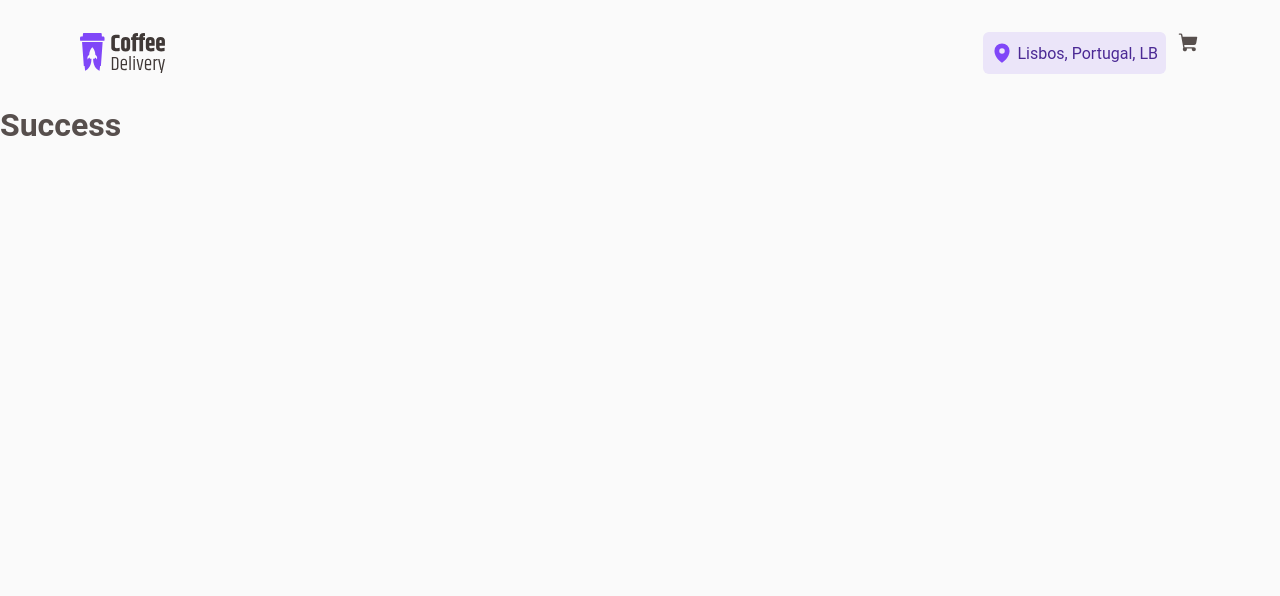
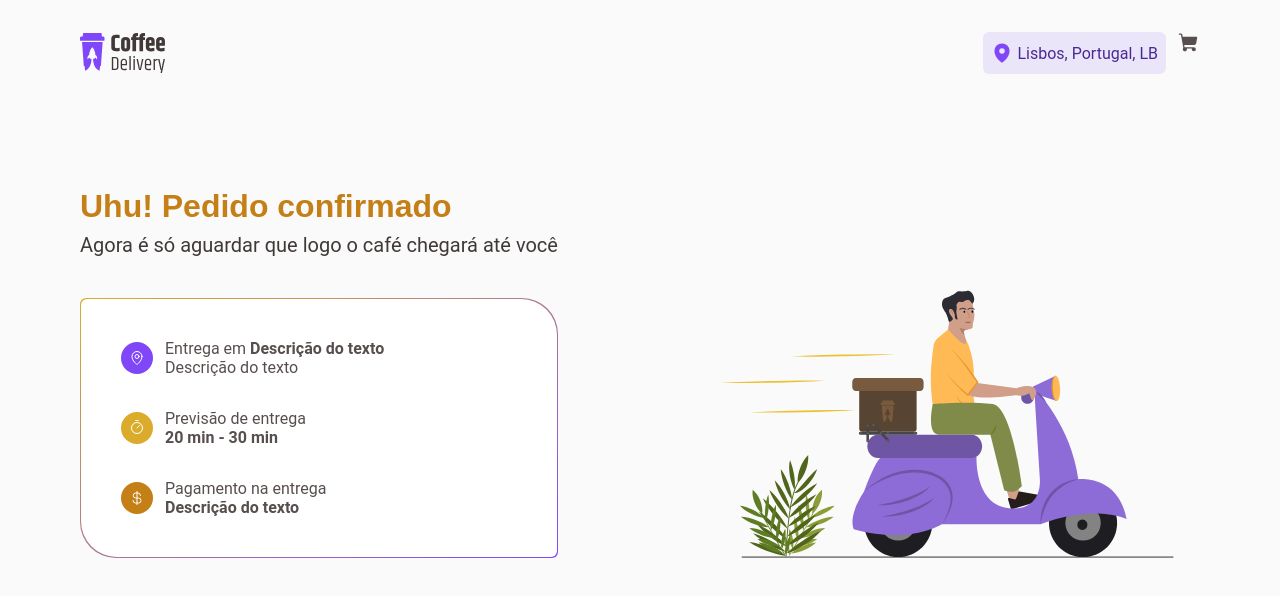
Before and after one commit to simaomenezes/Challenge-Coffee-Delivery, a React (Vite) app in the folder Coffee-Delivery/: page /success in a window 1280 px wide. Shown: the top 596 px of the page. Built offline with nearby package versions, Linux system fonts and the light colour scheme.

Commit message:
feat: Create page car and success.

```diff
--- a/Coffee-Delivery/src/pages/Cart/index.tsx
+++ b/Coffee-Delivery/src/pages/Cart/index.tsx
@@ -1,7 +1,14 @@
+import { Container, InfoContainer } from './styles'
+
 export function Car() {
   return (
-    <div>
-      <h1>My Car</h1>
-    </div>
+    <Container>
+      <InfoContainer>
+        <h2>Complete seu pedido</h2>
+      </InfoContainer>
+      <InfoContainer>
+        <h2>Cafés selecionados</h2>
+      </InfoContainer>
+    </Container>
   )
 }
--- /dev/null
+++ b/Coffee-Delivery/src/pages/Cart/styles.ts
@@ -0,0 +1,218 @@
+import styled from 'styled-components'
+
+import { mixins } from '../../styles/mixins'
+
+export const Container = styled.main`
+  display: flex;
+  max-width: 1160px;
+  padding: 40px 20px;
+  margin: 0 auto;
+  gap: 32px;
+`
+
+export const InfoContainer = styled.div`
+  display: flex;
+  flex-direction: column;
+  gap: 16px;
+
+  h2 {
+    ${mixins.fonts.titleXS};
+    color: ${({ theme }) => theme.colors['base-subtitle']};
+  }
+
+  > form {
+    display: flex;
+    flex-direction: column;
+    gap: 32px;
+  }
+`
+
+export const FormsContainer = styled.div`
+  padding: 40px;
+  border-radius: 6px;
+  background-color: ${({ theme }) => theme.colors['base-card']};
+  width: 100%;
+  min-width: 640px;
+
+  display: flex;
+  flex-direction: column;
+  gap: 32px;
+`
+
+export const AddressContainer = styled(FormsContainer)``
+
+export const Heading = styled.div`
+  display: flex;
+  gap: 8px;
+
+  div {
+    span {
+      color: ${({ theme }) => theme.colors['base-subtitle']};
+    }
+
+    p {
+      ${mixins.fonts.textS};
+    }
+  }
+`
+
+export const AddressHeading = styled(Heading)`
+  svg {
+    color: ${({ theme }) => theme.colors['yellow-dark']};
+  }
+`
+
+export const AddressForm = styled.div`
+  display: grid;
+  grid-template-areas:
+    'cep . .'
+    'street street street'
+    'number fullAddress fullAddress'
+    'neighborhood city state';
+  grid-template-columns: 200px 1fr 60px;
+  grid-gap: 16px 12px;
+`
+
+export const PaymentContainer = styled(FormsContainer)``
+
+export const PaymentHeading = styled(Heading)`
+  svg {
+    color: ${({ theme }) => theme.colors.purple};
+  }
+`
+
+export const PaymentOptions = styled.div`
+  display: flex;
+  flex-direction: column;
+  gap: 8px;
+
+  > div {
+    display: flex;
+    align-items: center;
+    justify-content: space-between;
+    gap: 12px;
+  }
+`
+
+export const Coffee = styled.div`
+  display: flex;
+  justify-content: space-between;
+
+  > div {
+    > img {
+      width: 64px;
+      height: 64px;
+    }
+
+    display: flex;
+    align-items: stretch;
+    gap: 20px;
+
+    > div {
+      display: flex;
+      flex-direction: column;
+      justify-content: space-between;
+    }
+  }
+
+  > aside {
+    font-weight: bold;
+  }
+`
+
+export const CoffeeInfo = styled.div`
+  display: flex;
+  gap: 8px;
+
+  > button {
+    padding: 6px 8px;
+    background-color: ${({ theme }) => theme.colors['base-button']};
+    border-radius: 6px;
+    display: flex;
+    align-items: center;
+    gap: 8px;
+
+    transition: all 0.2s;
+
+    &:hover {
+      background-color: ${({ theme }) => theme.colors['base-hover']};
+    }
+
+    > svg {
+      color: ${({ theme }) => theme.colors.purple};
+    }
+
+    > span {
+      ${mixins.fonts.buttonM};
+      text-transform: uppercase;
+      color: ${({ theme }) => theme.colors['base-text']};
+    }
+  }
+`
+
+export const CartTotal = styled.div`
+  padding: 40px;
+  border-radius: 6px 36px;
+  background-color: ${({ theme }) => theme.colors['base-card']};
+  width: 100%;
+  min-width: 448px;
+
+  > span {
+    display: block;
+    height: 1px;
+    background-color: ${({ theme }) => theme.colors['base-button']};
+    margin: 24px 0;
+  }
+`
+
+export const CartTotalInfo = styled.div`
+  display: flex;
+  flex-direction: column;
+  gap: 12px;
+
+  div {
+    display: flex;
+    align-items: center;
+    justify-content: space-between;
+
+    span:first-child {
+      ${mixins.fonts.textS};
+    }
+
+    span:last-child {
+      ${mixins.fonts.textM};
+    }
+  }
+
+  div:last-child {
+    span {
+      ${mixins.fonts.textL};
+      font-weight: bold;
+    }
+  }
+`
+
+export const CheckoutButton = styled.button`
+  margin-top: 24px;
+  width: 100%;
+  padding: 12px;
+  text-transform: uppercase;
+
+  ${mixins.fonts.buttonG};
+  color: ${({ theme }) => theme.colors.white};
+  background-color: ${({ theme }) => theme.colors.yellow};
+
+  transition: all 0.2s;
+
+  &:hover {
+    background-color: ${({ theme }) => theme.colors['yellow-dark']};
+  }
+
+  border-radius: 6px;
+`
+
+export const PaymentErrorMessage = styled.p`
+  ${mixins.fonts.textXS};
+  font-weight: 400;
+  color: red;
+`
--- a/Coffee-Delivery/src/pages/Success/index.tsx
+++ b/Coffee-Delivery/src/pages/Success/index.tsx
@@ -1,7 +1,69 @@
+import { useTheme } from 'styled-components'
+import { Container, Heading, Info, InfoContent, Order } from './styles'
+import { MapPin, Timer, CurrencyDollar } from 'phosphor-react'
+
+import delivery from '../../assets/Illustration.svg'
+
 export function Success() {
+  const theme = useTheme()
   return (
-    <div>
-      <h1>Success</h1>
-    </div>
+    <Container>
+      <Order>
+        <Heading>
+          <h2>Uhu! Pedido confirmado</h2>
+          <span>Agora é só aguardar que logo o café chegará até você</span>
+        </Heading>
+
+        <Info>
+          <InfoContent>
+            <div>
+              <MapPin
+                color={theme.colors.white}
+                style={{ backgroundColor: theme.colors.purple }}
+                size={32}
+              />
+
+              <div>
+                <span>
+                  Entrega em <strong>Descrição do texto</strong>
+                </span>
+
+                <span>Descrição do texto</span>
+              </div>
+            </div>
+
+            <div>
+              <Timer
+                color={theme.colors.white}
+                style={{ backgroundColor: theme.colors.yellow }}
+                size={32}
+              />
+
+              <div>
+                <span>Previsão de entrega</span>
+
+                <strong>20 min - 30 min</strong>
+              </div>
+            </div>
+
+            <div>
+              <CurrencyDollar
+                color={theme.colors.white}
+                style={{ backgroundColor: theme.colors['yellow-dark'] }}
+                size={32}
+              />
+
+              <div>
+                <span>Pagamento na entrega</span>
+
+                <strong>Descrição do texto</strong>
+              </div>
+            </div>
+          </InfoContent>
+        </Info>
+      </Order>
+
+      <img src={delivery} alt="Pedido concluído" />
+    </Container>
   )
 }
--- /dev/null
+++ b/Coffee-Delivery/src/pages/Success/styles.ts
@@ -0,0 +1,76 @@
+import styled from 'styled-components'
+
+import { mixins } from '../../styles/mixins'
+
+export const Container = styled.main`
+  display: flex;
+  max-width: 1160px;
+  margin: 0 auto;
+  padding: 80px 20px;
+  align-items: flex-end;
+  justify-content: space-between;
+  gap: 40px;
+
+  img {
+    margin-bottom: -13px;
+  }
+`
+
+export const Order = styled.section`
+  display: flex;
+  flex-direction: column;
+  gap: 40px;
+`
+
+export const Heading = styled.div`
+  display: flex;
+  flex-direction: column;
+  gap: 4px;
+
+  h2 {
+    ${mixins.fonts.titleL};
+    color: ${({ theme }) => theme.colors['yellow-dark']};
+  }
+
+  span {
+    ${mixins.fonts.textL};
+    color: ${({ theme }) => theme.colors['base-subtitle']};
+  }
+`
+
+export const Info = styled.div`
+  border: 1px solid;
+  border-radius: 6px 36px;
+  width: 100%;
+
+  border-color: transparent;
+  background-origin: border-box;
+  background-image: ${({ theme }) =>
+    `linear-gradient(to bottom right, ${theme.colors.yellow}, ${theme.colors.purple})`};
+`
+
+export const InfoContent = styled.div`
+  padding: 40px;
+  background-color: white;
+  border-radius: 6px 36px;
+
+  display: flex;
+  flex-direction: column;
+  gap: 32px;
+
+  > div {
+    display: flex;
+    align-items: center;
+    gap: 12px;
+
+    > svg {
+      padding: 8px;
+      border-radius: 999px;
+    }
+  }
+
+  > div div {
+    display: flex;
+    flex-direction: column;
+  }
+`
```
Also changed, not shown: Coffee-Delivery/src/assets/Illustration.svg (added).
